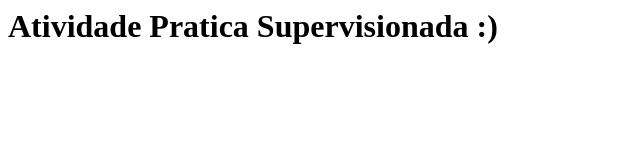
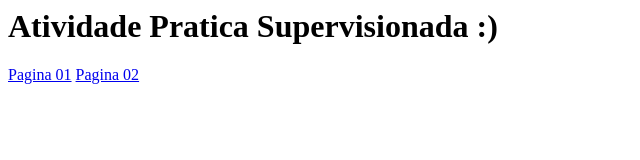
Before and after one commit to KaioStoco1708/Atividade_APS, a plain HTML site: page index.html in a window 1280 px wide. Shown: the whole page, without its empty margins (0-640 px from the left). Drawn offline with Linux system fonts and the light colour scheme.

Commit message:
atualizado tela index

```diff
--- a/index.html
+++ b/index.html
@@ -2,9 +2,11 @@
 <head>
     <meta charset="UTF-8">
     <meta name="viewport" content="width=device-width, initial-scale=1.0">
-    <title>Document</title>
+    <title>APS</title>
 </head>
 <body>
     <h1>Atividade Pratica Supervisionada :)</h1>
+    <a href="Pagina01.html">Pagina 01</a>
+    <a href="Pagina02.html">Pagina 02</a>
 </body>
 </html>
```
